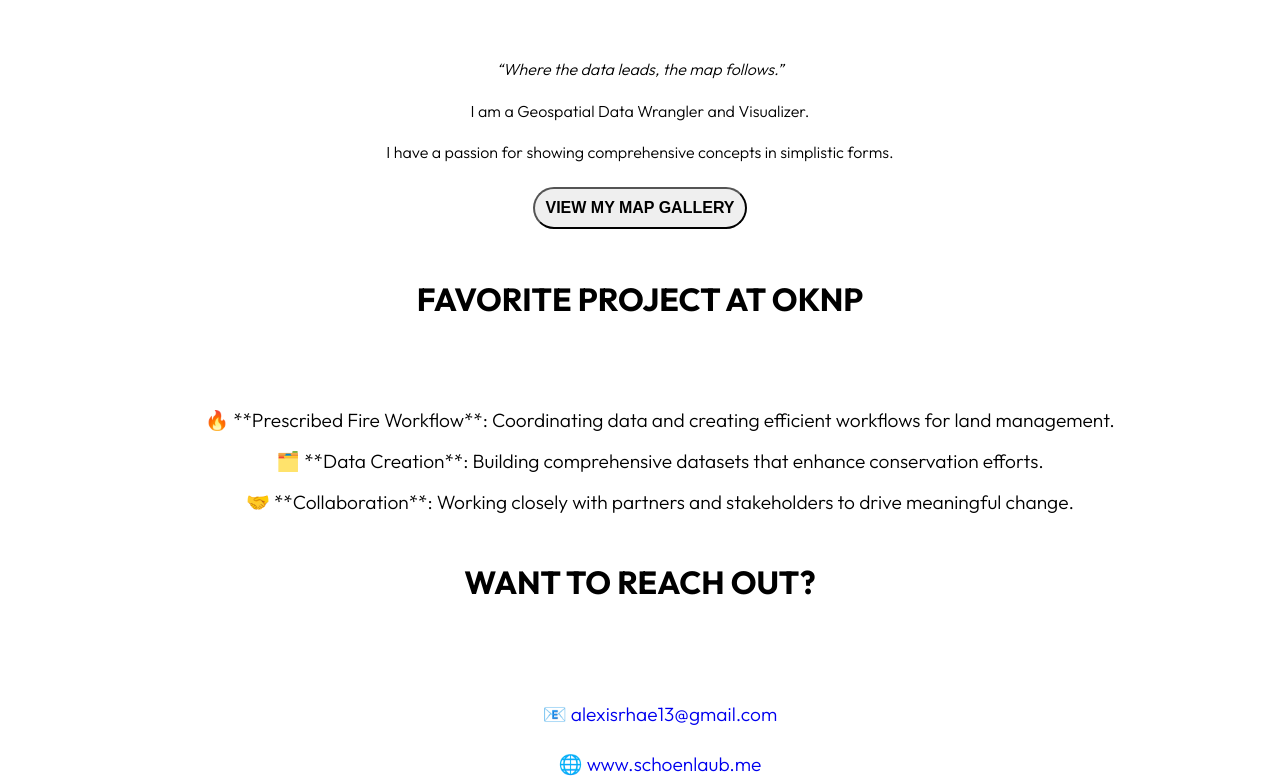
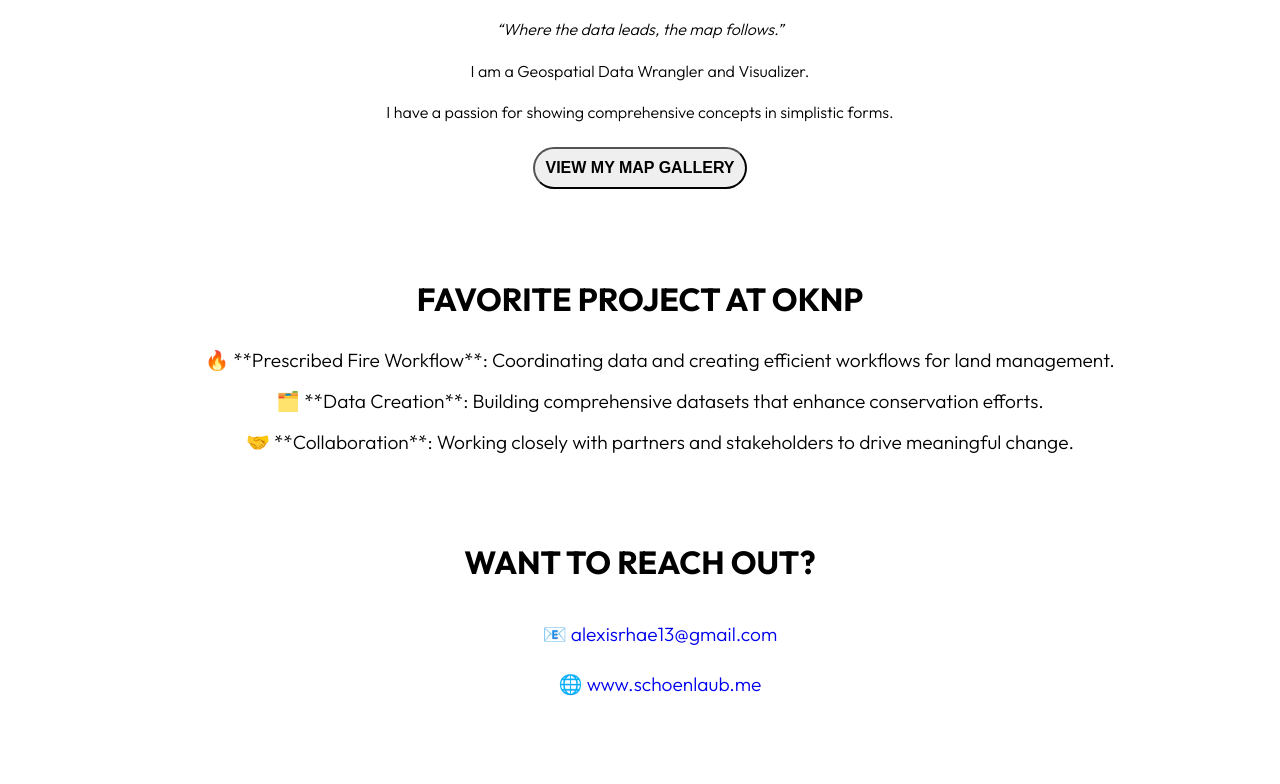
Before and after one commit to alexisrhae13/alexisrhae13.github.io, a plain HTML site: page index.html in a window 1280 px wide. Shown: the part 766-1550 px from the top of the page. Drawn offline with Linux system fonts and the light colour scheme.

Commit message:
Update style.css

```diff
--- a/style.css
+++ b/style.css
@@ -91,7 +91,7 @@ main {
 
 /* Section styles ********/
 section {
-    margin: 40px 0;
+    margin: 80px 5px;
     text-align: center;
 }
 
@@ -99,7 +99,7 @@ section h2 {
     font-size: 2em;
     color: .chartreause;
     text-align: center;
-    margin-bottom: 80px;
+    margin-bottom: 20px;
     text-transform: uppercase;
 }
 
```
